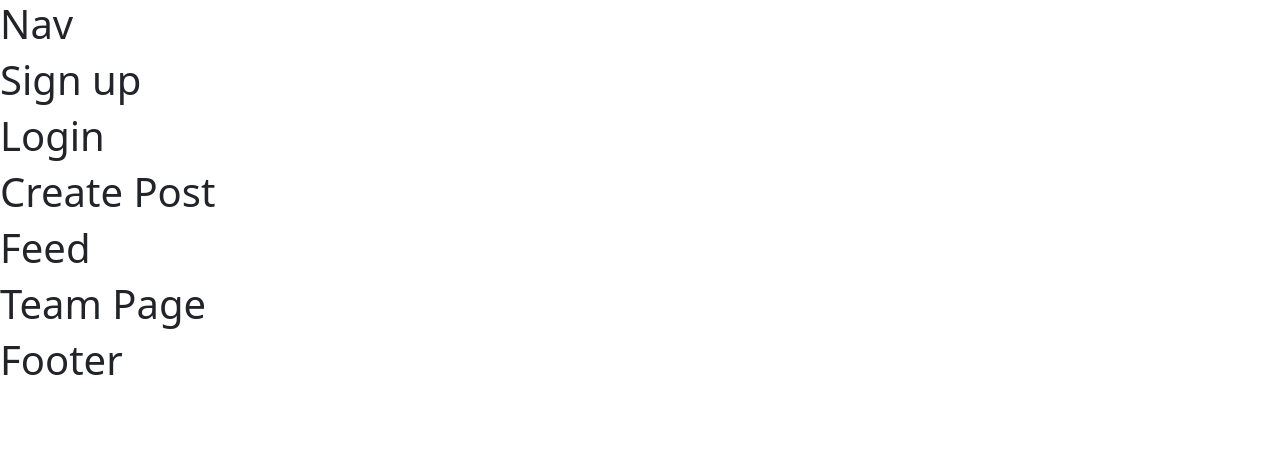
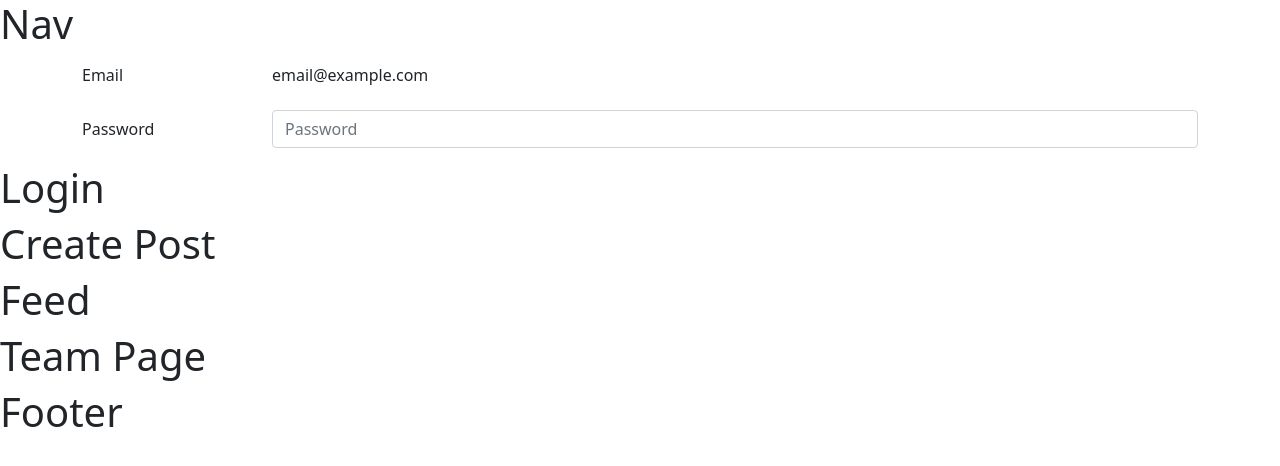
Before and after one commit to shinheep/travel-frontend, a React (Create React App) app: page / in a window 1280 px wide. Shown: the top 466 px of the page. Built offline with nearby package versions, Linux system fonts and the light colour scheme; no server answers.

Commit message:
signup form

```diff
--- a/src/Components/SignUp.js
+++ b/src/Components/SignUp.js
@@ -1,10 +1,40 @@
+import { Container, Col, Row } from "react-bootstrap";
+import { Form } from "react-bootstrap";
 
 function SignUp() {
-	return (
-		<div className='SignUp'>
-			<h1>Sign up</h1>
-		</div>
-	);
+  return (
+    <>
+      <Container>
+        <Form>
+          <Form.Group as={Row} className="mb-3" controlId="formPlaintextEmail">
+            <Form.Label column sm="2">
+              Email
+            </Form.Label>
+            <Col sm="10">
+              <Form.Control
+                plaintext
+                readOnly
+                defaultValue="email@example.com"
+              />
+            </Col>
+          </Form.Group>
+
+          <Form.Group
+            as={Row}
+            className="mb-3"
+            controlId="formPlaintextPassword"
+          >
+            <Form.Label column sm="2">
+              Password
+            </Form.Label>
+            <Col sm="10">
+              <Form.Control type="password" placeholder="Password" />
+            </Col>
+          </Form.Group>
+        </Form>
+      </Container>
+    </>
+  );
 }
 
 export default SignUp;
```
